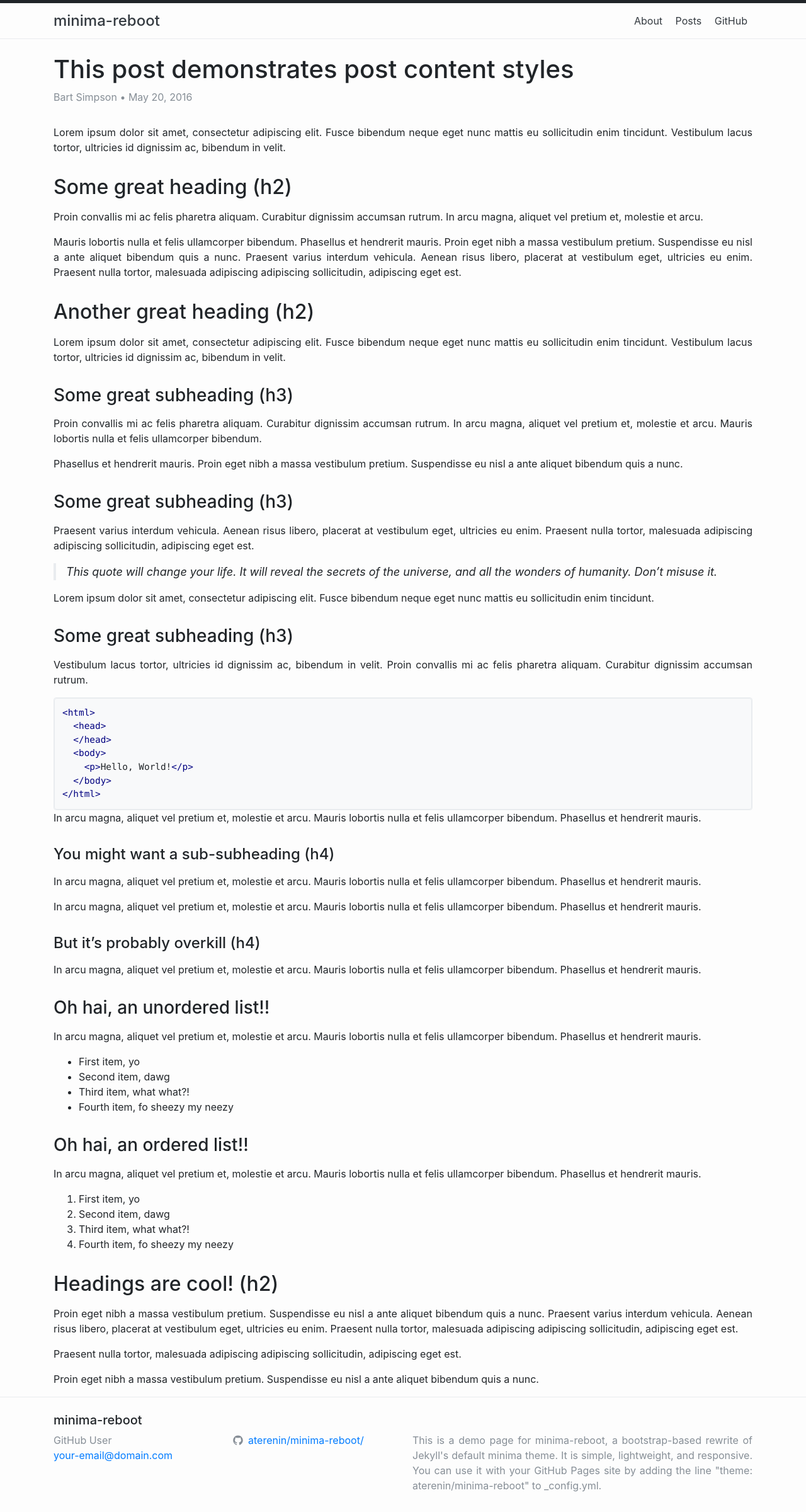
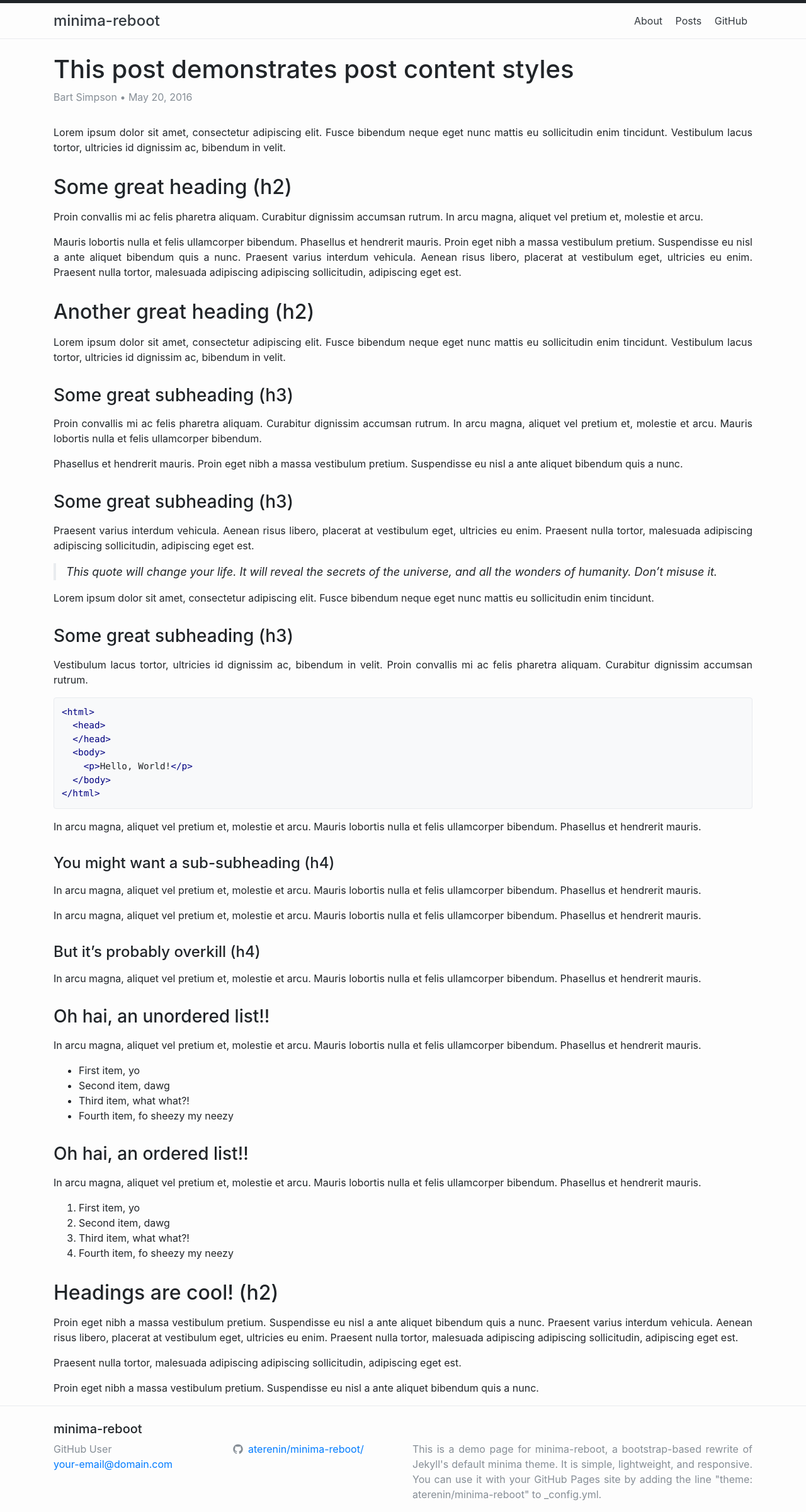
Before and after one commit to aterenin/minima-reboot, a Jekyll site: the page built from _posts/2016-05-20-this-post-demonstrates-post-content-styles.md, in a window 1280 px wide. Shown: the whole page at 63% size. Built offline with Jekyll 4.4.1, drawn with Linux system fonts in a browser that asks for light colours.

Commit message:
fixed kramdown/Jekyll highlighting conflict

```diff
--- a/_sass/minima-reboot/_layout.scss
+++ b/_sass/minima-reboot/_layout.scss
@@ -59,12 +59,10 @@
   border-top: 1px solid $layout-color-border;
 }
 
-.highlight {
+.highlight pre {
   border: 1px solid $layout-color-border;
   border-radius: .25rem;
   background-color: $layout-color-syntax-highlighting-background;
-  pre {
-    padding: 0.75rem;
-    margin-bottom: 0rem;
-  }
+  padding: 0.75rem;
+  margin-bottom: 1rem;
 }
```
Also changed, not shown: minima-reboot.gemspec.
